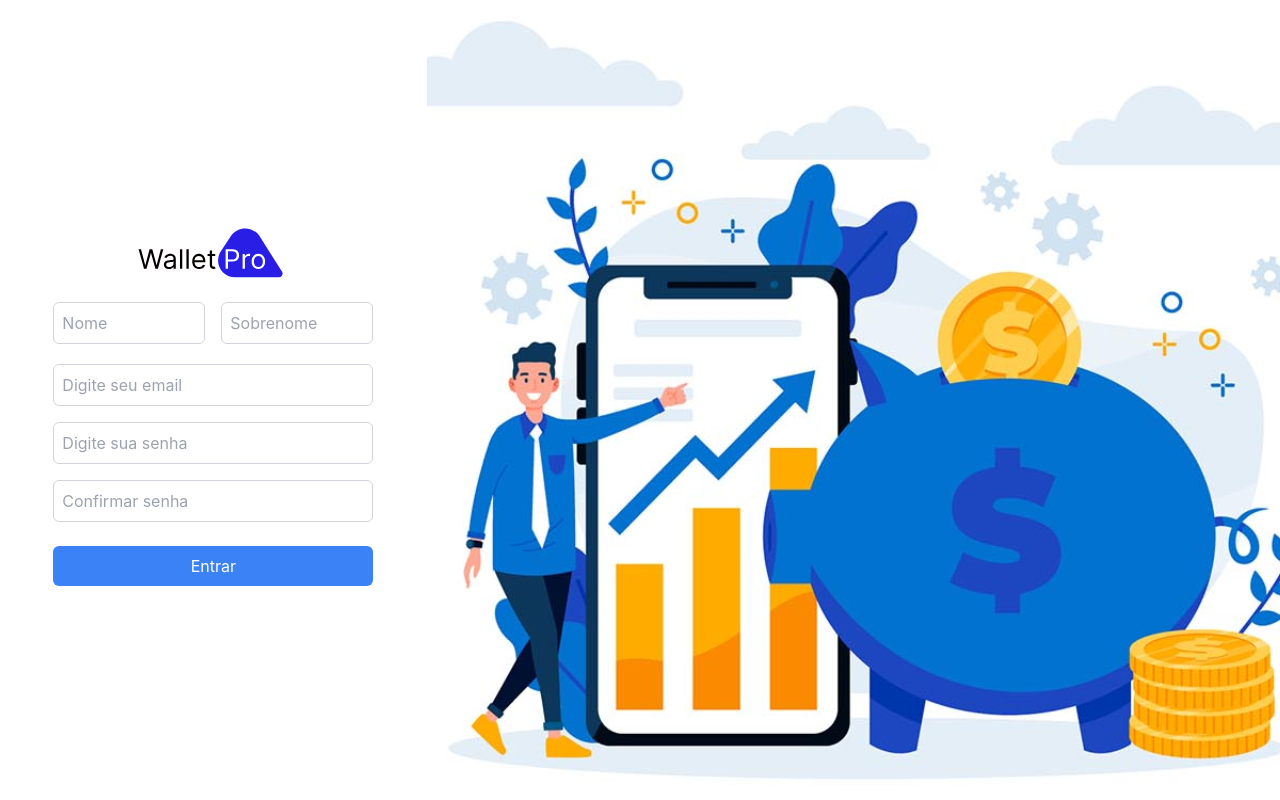
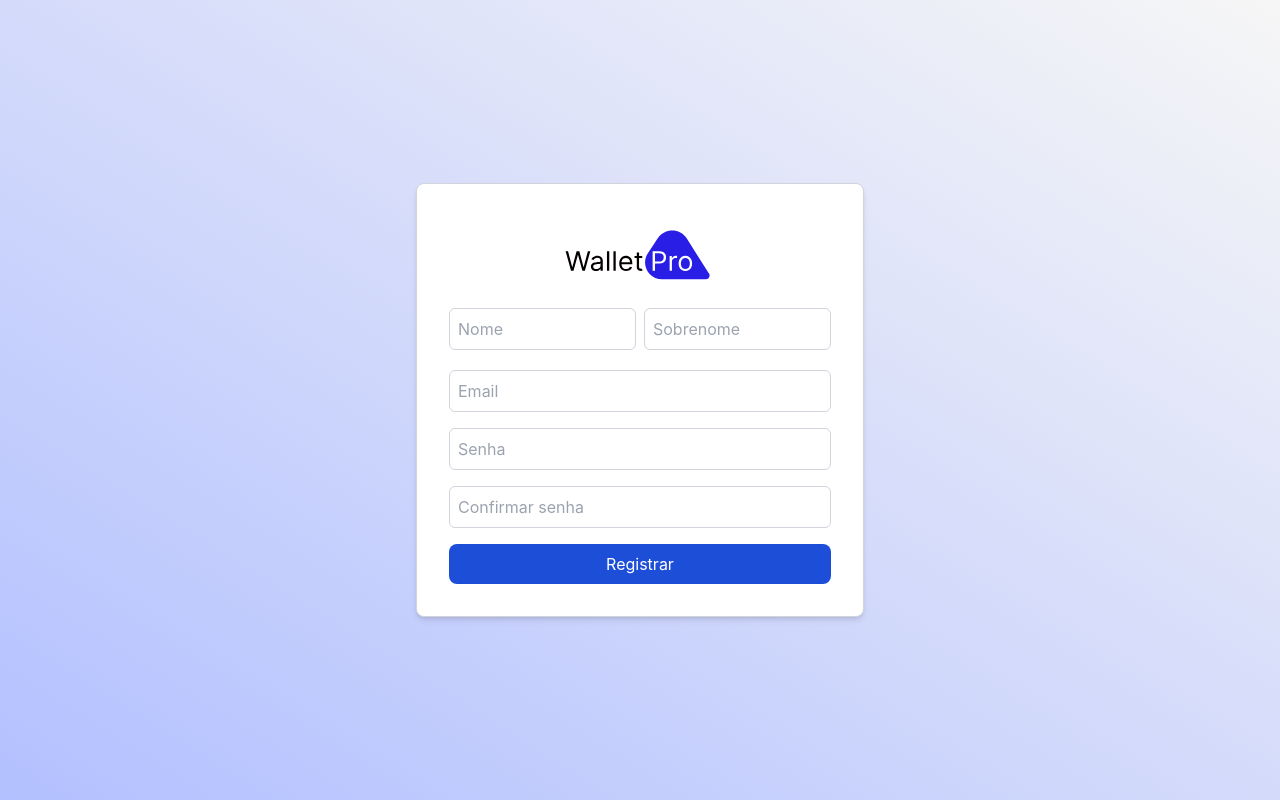
Before and after one commit to PedroItaloQ/financial_manangement, a Next.js app: page /registrar in a window 1280 px wide. Built offline with nearby package versions, Linux system fonts and the light colour scheme.

Commit message:
feat: added logic in createdUser

```diff
--- a/src/pages/registrar/index.tsx
+++ b/src/pages/registrar/index.tsx
@@ -1,106 +1,143 @@
 import Image from 'next/image';
 import { useState } from 'react';
-import image from "../../../public/imageFinance 1.svg";
+import Modal from "@/components/ModalValidation";
 import logoWP from "../../../public/logoWP.svg";
+import { CreateUser } from "@/utils/user/CreateUser";
 
 const Register = () => {
-    const [email, setEmail] = useState('');
-    const [password, setPassword] = useState('');
+    const [formData, setFormData] = useState({
+        firstName: '',
+        lastName: '',
+        email: '',
+        password: '',
+        confirmPassword: '',
+    });
 
-    const handleSubmit = (e: React.FormEvent) => {
+    const [modalMessage, setModalMessage] = useState<string | null>(null);
+
+    const handleInputChange = (e: React.ChangeEvent<HTMLInputElement>) => {
+        const { name, value } = e.target;
+        setFormData((prev) => ({
+            ...prev,
+            [name]: value,
+        }));
+    };
+
+    const handleSubmit = async (e: React.FormEvent) => {
         e.preventDefault();
-        console.log({ email, password });
+
+        const { firstName, lastName, email, password, confirmPassword } = formData;
+
+        // Validação da senha e confirmação
+        if (password !== confirmPassword) {
+            setModalMessage('As senhas não coincidem.');
+            return;
+        }
+
+        try {
+            // Criando o username concatenando firstName e lastName
+            const username = `${firstName} ${lastName}`.trim();
+
+            // Dados a serem enviados
+            const user = { username, email, password };
+
+            const response = await CreateUser(user);
+            if (response.status === 201) {
+                setModalMessage('Usuário registrado com sucesso!');
+                setFormData({
+                    firstName: '',
+                    lastName: '',
+                    email: '',
+                    password: '',
+                    confirmPassword: '',
+                });
+            }
+        } catch (error) {
+            console.error('Erro ao registrar usuário:', error);
+            setModalMessage('Ocorreu um erro ao registrar o usuário. Tente novamente.');
+        }
     };
 
     return (
-        <div className="flex h-screen bg-white">
-
-            <div className="w-full md:w-1/3 flex flex-col justify-center items-center">
-                <Image alt='logoWP' height={150} width={150} src={logoWP} />
-                <form onSubmit={handleSubmit} className="w-3/4 max-w-md">
-                    <div className='flex gap-x-4'>
-                        <div className="mt-5">
+        <div className="flex h-screen bg-gradient-to-tr from-[#B2C0FF] to-[#F6F6F6] items-center justify-center">
+            <div className="w-full max-w-md bg-white border border-gray-300 rounded-lg shadow-md p-8">
+                <div className="flex justify-center mb-6">
+                    <Image alt="logoWP" height={150} width={150} src={logoWP} />
+                </div>
+                <form onSubmit={handleSubmit}>
+                    <div className="flex gap-2">
+                        <div className="mb-4">
                             <input
-                                type="firstName"
-                                id="email"
-                                value={email}
-                                onChange={(e) => setEmail(e.target.value)}
-                                className="mt-1 p-2 block w-full border border-gray-300 rounded-md"
+                                type="text"
+                                name="firstName"
+                                value={formData.firstName}
+                                onChange={handleInputChange}
+                                className="mt-1 p-2 block w-full border border-gray-300 rounded-md text-gray-900"
                                 placeholder="Nome"
                                 required
                             />
                         </div>
-                        <div className="mt-5">
-
+                        <div className="mb-4">
                             <input
-                                type="lastName"
-                                id="lastName"
-                                value={email}
-                                onChange={(e) => setEmail(e.target.value)}
-                                className="mt-1 p-2 block w-full border border-gray-300 rounded-md"
+                                type="text"
+                                name="lastName"
+                                value={formData.lastName}
+                                onChange={handleInputChange}
+                                className="mt-1 p-2 block w-full border border-gray-300 rounded-md text-gray-900"
                                 placeholder="Sobrenome"
                                 required
                             />
                         </div>
                     </div>
-                    <div className="mt-5 mb-4">
-
+                    <div className="mb-4">
                         <input
                             type="email"
-                            id="email"
-                            value={email}
-                            onChange={(e) => setEmail(e.target.value)}
-                            className="mt-1 p-2 block w-full border border-gray-300 rounded-md"
-                            placeholder="Digite seu email"
+                            name="email"
+                            value={formData.email}
+                            onChange={handleInputChange}
+                            className="mt-1 p-2 block w-full border border-gray-300 rounded-md text-gray-900"
+                            placeholder="Email"
                             required
                         />
                     </div>
-
                     <div className="mb-4">
-                        {/* <label htmlFor="password" className="block text-sm font-medium text-gray-700">
-              Senha
-            </label> */}
                         <input
                             type="password"
-                            id="password"
-                            value={password}
-                            onChange={(e) => setPassword(e.target.value)}
-                            className="mt-1 p-2 block w-full border border-gray-300 rounded-md"
-                            placeholder="Digite sua senha"
+                            name="password"
+                            value={formData.password}
+                            onChange={handleInputChange}
+                            className="mt-1 p-2 block w-full border border-gray-300 rounded-md text-gray-900"
+                            placeholder="Senha"
                             required
                         />
                     </div>
-                    <div className="mb-6">
-                        {/* <label htmlFor="password" className="block text-sm font-medium text-gray-700">
-              Senha
-            </label> */}
+                    <div className="mb-4">
                         <input
                             type="password"
-                            id="password"
-                            value={password}
-                            onChange={(e) => setPassword(e.target.value)}
-                            className="mt-1 p-2 block w-full border border-gray-300 rounded-md"
+                            name="confirmPassword"
+                            value={formData.confirmPassword}
+                            onChange={handleInputChange}
+                            className="mt-1 p-2 block w-full border border-gray-300 rounded-md text-gray-900"
                             placeholder="Confirmar senha"
                             required
                         />
                     </div>
                     <button
                         type="submit"
-                        className="w-full bg-blue-500 text-white py-2 px-4 rounded-md hover:bg-blue-600 transition duration-300"
+                        className="button-primary bg-blue-700 text-white p-2 rounded-lg w-full"
                     >
-                        Entrar
+                        Registrar
                     </button>
                 </form>
             </div>
 
-            <div className="hidden md:block w-full md:w-2/3 relative">
-                <Image
-                    src={image}
-                    alt="Imagem ilustrativa"
-                    layout="fill"
-                    objectFit="cover"
+            {/* Exibir o modal se houver uma mensagem */}
+            {modalMessage && (
+                <Modal
+                    message={modalMessage}
+                    onClose={() => setModalMessage(null)} // Fecha o modal ao clicar em "Fechar"
                 />
-            </div>
+            )}
         </div>
     );
 };
```
